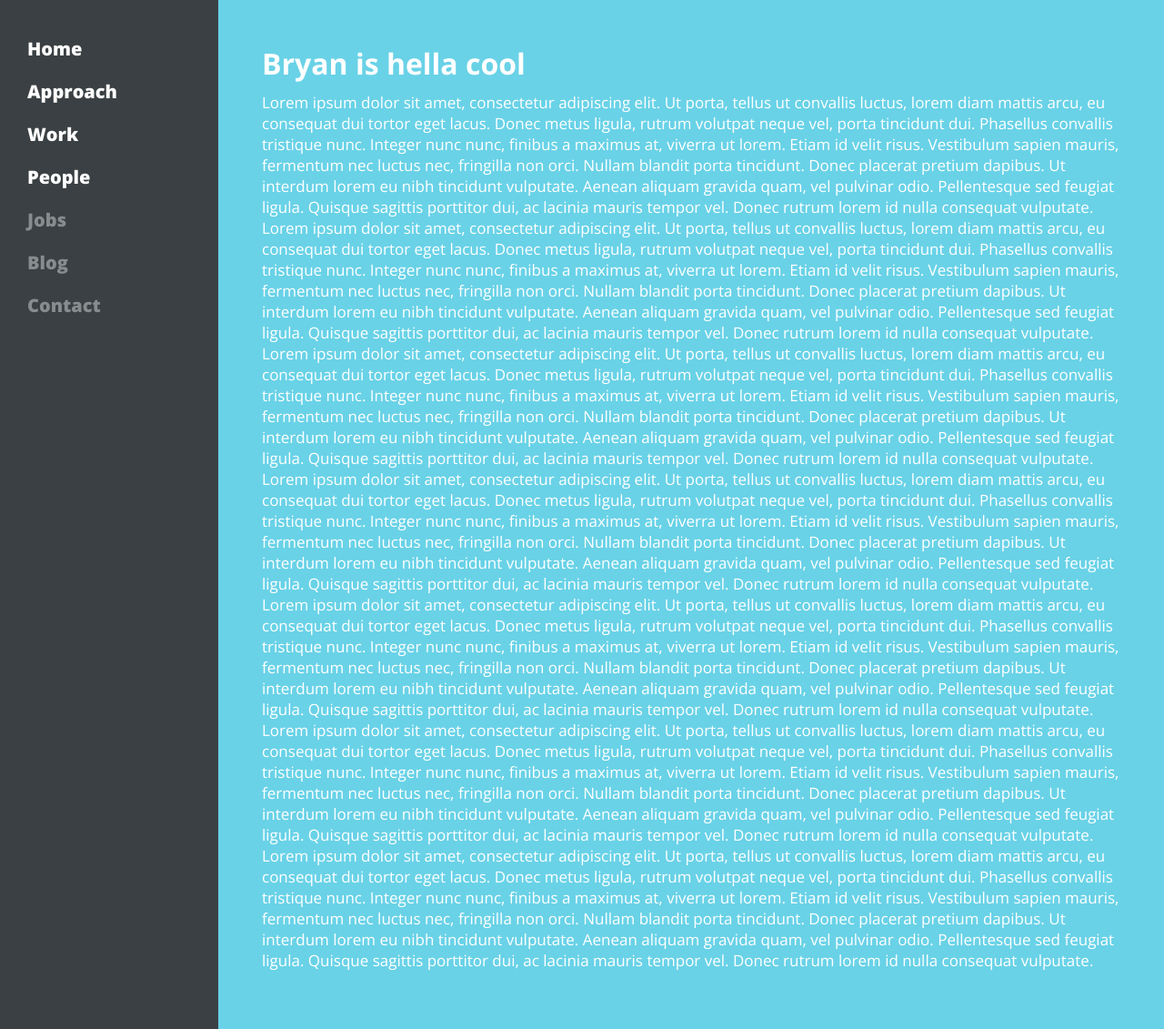
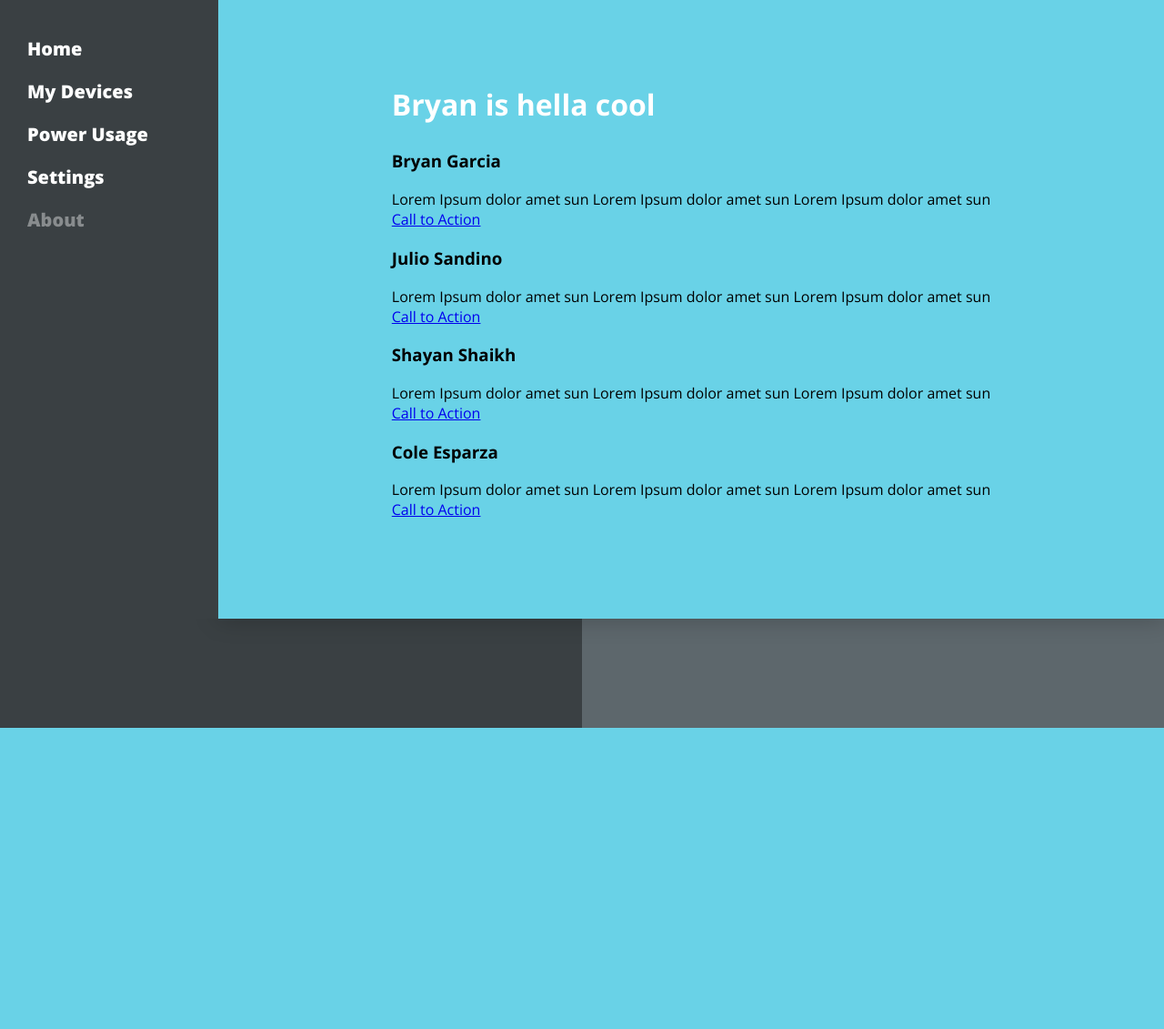
Before and after one commit to juliosandino/voltson-cruz, a Flask app: template templates/index.html in a window 1280 px wide. Shown: the whole page at 91% size. After the commit the page ends 800 px from the top, so only its background shows below. Run offline with Flask 2, Linux system fonts and the light colour scheme; the template is opened without the code that fills it, so the values that code supplies are empty.

Commit message:
Added card functionality and formatting to CSS

```diff
--- a/templates/base.html
+++ b/templates/base.html
@@ -12,12 +12,10 @@
     <nav class="nav">
       <ul>
         <li class="nav-primary"><a href="#">Home</a></li>
-        <li class="nav-primary"><a href="#">Approach</a></li>
-        <li class="nav-primary"><a href="#">Work</a></li>
-        <li class="nav-primary"><a href="#">People</a></li>
-        <li class="nav-secondary"><a href="#">Jobs</a></li>
-        <li class="nav-secondary"><a href="#">Blog</a></li>
-        <li class="nav-secondary"><a href="#">Contact</a></li>
+        <li class="nav-primary"><a href="#">My Devices</a></li>
+        <li class="nav-primary"><a href="#">Power Usage</a></li>
+        <li class="nav-primary"><a href="#">Settings</a></li>
+        <li class="nav-secondary"><a href="#">About</a></li>
       </ul>
     </nav>
   </div>
--- a/templates/index.html
+++ b/templates/index.html
@@ -9,13 +9,44 @@
       <div class="band-container">
         <div class="band-inner">
           <h1> Bryan is hella cool</h1>
-          <p>Lorem ipsum dolor sit amet, consectetur adipiscing elit. Ut porta, tellus ut convallis luctus, lorem diam mattis arcu, eu consequat dui tortor eget lacus. Donec metus ligula, rutrum volutpat neque vel, porta tincidunt dui. Phasellus convallis tristique nunc. Integer nunc nunc, finibus a maximus at, viverra ut lorem. Etiam id velit risus. Vestibulum sapien mauris, fermentum nec luctus nec, fringilla non orci. Nullam blandit porta tincidunt. Donec placerat pretium dapibus. Ut interdum lorem eu nibh tincidunt vulputate. Aenean aliquam gravida quam, vel pulvinar odio. Pellentesque sed feugiat ligula. Quisque sagittis porttitor dui, ac lacinia mauris tempor vel. Donec rutrum lorem id nulla consequat vulputate.</p>
-          <p>Lorem ipsum dolor sit amet, consectetur adipiscing elit. Ut porta, tellus ut convallis luctus, lorem diam mattis arcu, eu consequat dui tortor eget lacus. Donec metus ligula, rutrum volutpat neque vel, porta tincidunt dui. Phasellus convallis tristique nunc. Integer nunc nunc, finibus a maximus at, viverra ut lorem. Etiam id velit risus. Vestibulum sapien mauris, fermentum nec luctus nec, fringilla non orci. Nullam blandit porta tincidunt. Donec placerat pretium dapibus. Ut interdum lorem eu nibh tincidunt vulputate. Aenean aliquam gravida quam, vel pulvinar odio. Pellentesque sed feugiat ligula. Quisque sagittis porttitor dui, ac lacinia mauris tempor vel. Donec rutrum lorem id nulla consequat vulputate.</p>
-          <p>Lorem ipsum dolor sit amet, consectetur adipiscing elit. Ut porta, tellus ut convallis luctus, lorem diam mattis arcu, eu consequat dui tortor eget lacus. Donec metus ligula, rutrum volutpat neque vel, porta tincidunt dui. Phasellus convallis tristique nunc. Integer nunc nunc, finibus a maximus at, viverra ut lorem. Etiam id velit risus. Vestibulum sapien mauris, fermentum nec luctus nec, fringilla non orci. Nullam blandit porta tincidunt. Donec placerat pretium dapibus. Ut interdum lorem eu nibh tincidunt vulputate. Aenean aliquam gravida quam, vel pulvinar odio. Pellentesque sed feugiat ligula. Quisque sagittis porttitor dui, ac lacinia mauris tempor vel. Donec rutrum lorem id nulla consequat vulputate.</p>
-          <p>Lorem ipsum dolor sit amet, consectetur adipiscing elit. Ut porta, tellus ut convallis luctus, lorem diam mattis arcu, eu consequat dui tortor eget lacus. Donec metus ligula, rutrum volutpat neque vel, porta tincidunt dui. Phasellus convallis tristique nunc. Integer nunc nunc, finibus a maximus at, viverra ut lorem. Etiam id velit risus. Vestibulum sapien mauris, fermentum nec luctus nec, fringilla non orci. Nullam blandit porta tincidunt. Donec placerat pretium dapibus. Ut interdum lorem eu nibh tincidunt vulputate. Aenean aliquam gravida quam, vel pulvinar odio. Pellentesque sed feugiat ligula. Quisque sagittis porttitor dui, ac lacinia mauris tempor vel. Donec rutrum lorem id nulla consequat vulputate.</p>
-          <p>Lorem ipsum dolor sit amet, consectetur adipiscing elit. Ut porta, tellus ut convallis luctus, lorem diam mattis arcu, eu consequat dui tortor eget lacus. Donec metus ligula, rutrum volutpat neque vel, porta tincidunt dui. Phasellus convallis tristique nunc. Integer nunc nunc, finibus a maximus at, viverra ut lorem. Etiam id velit risus. Vestibulum sapien mauris, fermentum nec luctus nec, fringilla non orci. Nullam blandit porta tincidunt. Donec placerat pretium dapibus. Ut interdum lorem eu nibh tincidunt vulputate. Aenean aliquam gravida quam, vel pulvinar odio. Pellentesque sed feugiat ligula. Quisque sagittis porttitor dui, ac lacinia mauris tempor vel. Donec rutrum lorem id nulla consequat vulputate.</p>
-          <p>Lorem ipsum dolor sit amet, consectetur adipiscing elit. Ut porta, tellus ut convallis luctus, lorem diam mattis arcu, eu consequat dui tortor eget lacus. Donec metus ligula, rutrum volutpat neque vel, porta tincidunt dui. Phasellus convallis tristique nunc. Integer nunc nunc, finibus a maximus at, viverra ut lorem. Etiam id velit risus. Vestibulum sapien mauris, fermentum nec luctus nec, fringilla non orci. Nullam blandit porta tincidunt. Donec placerat pretium dapibus. Ut interdum lorem eu nibh tincidunt vulputate. Aenean aliquam gravida quam, vel pulvinar odio. Pellentesque sed feugiat ligula. Quisque sagittis porttitor dui, ac lacinia mauris tempor vel. Donec rutrum lorem id nulla consequat vulputate.</p>
-          <p>Lorem ipsum dolor sit amet, consectetur adipiscing elit. Ut porta, tellus ut convallis luctus, lorem diam mattis arcu, eu consequat dui tortor eget lacus. Donec metus ligula, rutrum volutpat neque vel, porta tincidunt dui. Phasellus convallis tristique nunc. Integer nunc nunc, finibus a maximus at, viverra ut lorem. Etiam id velit risus. Vestibulum sapien mauris, fermentum nec luctus nec, fringilla non orci. Nullam blandit porta tincidunt. Donec placerat pretium dapibus. Ut interdum lorem eu nibh tincidunt vulputate. Aenean aliquam gravida quam, vel pulvinar odio. Pellentesque sed feugiat ligula. Quisque sagittis porttitor dui, ac lacinia mauris tempor vel. Donec rutrum lorem id nulla consequat vulputate.</p>
+	  <section class="card-container">
+	    <article class="card">
+	      <header class="card__title">
+		<h3>Bryan Garcia</h3>
+	      </header>
+	      <main class="card__description">
+		Lorem Ipsum dolor amet sun Lorem Ipsum dolor amet sun Lorem Ipsum dolor amet sun
+	      </main>
+	      <a href="#" class="button">Call to Action</a>
+	    </article>
+	    <article class="card">
+	      <header class="card__title">
+		<h3>Julio Sandino</h3>
+	      </header>
+	      <main class="card__description">
+		Lorem Ipsum dolor amet sun Lorem Ipsum dolor amet sun Lorem Ipsum dolor amet sun
+	      </main>
+	      <a href="#" class="button">Call to Action</a>
+	    </article>
+	    <article class="card">
+	      <header class="card__title">
+		<h3>Shayan Shaikh</h3>
+	      </header>
+	      <main class="card__description">
+		Lorem Ipsum dolor amet sun Lorem Ipsum dolor amet sun Lorem Ipsum dolor amet sun
+	      </main>
+	      <a href="#" class="button">Call to Action</a>
+	    </article>
+	     <article class="card">
+	      <header class="card__title">
+		<h3>Cole Esparza</h3>
+	      </header>
+	      <main class="card__description">
+		Lorem Ipsum dolor amet sun Lorem Ipsum dolor amet sun Lorem Ipsum dolor amet sun
+	      </main>
+	      <a href="#" class="button">Call to Action</a>
+	    </article>
+	  </section>
         </div>
       </div>
     </section>
```
